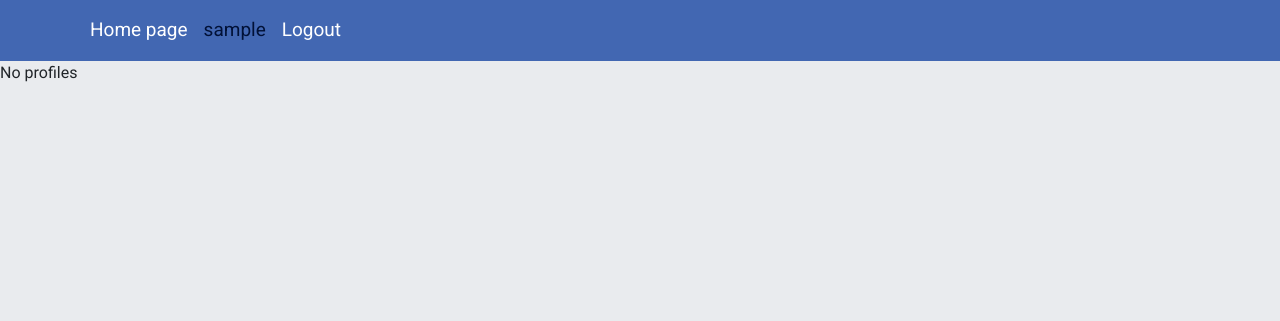
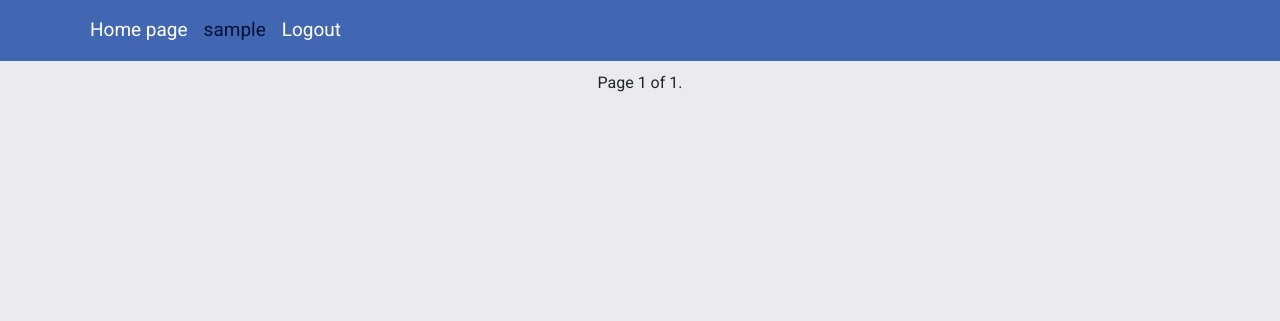
Before and after one commit to ivanovds/liceum_website, a Django app: page /profiles/ in a window 1280 px wide. Shown: the top 321 px of the page. Run offline with Django 5.2, Linux system fonts and the light colour scheme; the visitor is signed in with stand-in values (Sample User, id 1).

Commit message:
added pagination

```diff
--- a/profiles/templates/profile_list.html
+++ b/profiles/templates/profile_list.html
@@ -2,12 +2,29 @@
 
 {% block content %}
     {% if profiles %}
-        {% for profile in profiles %}
+        {% for profile in page_obj %}
             <p>{{ profile.role }}</p>
             <p>{{ profile.class_number }}</p>
             <p>{{ profile.user.username }}</p>
         {% endfor %}
     {% else %}
-        <p>No profiles</p>
     {% endif %}
+
+    <div class="pagination">
+        <span class="step-links">
+            {% if page_obj.has_previous %}
+                <a href="?page=1">&laquo; first</a>
+                <a href="?page={{ page_obj.previous_page_number }}">previous</a>
+            {% endif %}
+
+            <span class="current">
+                Page {{ page_obj.number }} of {{ page_obj.paginator.num_pages }}.
+            </span>
+
+            {% if page_obj.has_next %}
+                <a href="?page={{ page_obj.next_page_number }}">next</a>
+                <a href="?page={{ page_obj.paginator.num_pages }}">last &raquo;</a>
+            {% endif %}
+        </span>
+    </div>
 {% endblock content %}
--- a/profiles/views.py
+++ b/profiles/views.py
@@ -124,11 +124,13 @@
 class ProfilesView(ListView):
     model = Profile
     template_name = 'profile_list.html'
-    #paginate_by = 100
+    paginate_by = 1
+
     def get_queryset(self):
         return Profile.objects.filter(~Q(user=self.request.user)).order_by("-class_number")
 
     def get_context_data(self, **kwargs):
         context = super().get_context_data(**kwargs)
         context['profiles'] = self.get_queryset()
+        print(context)
         return context
```
